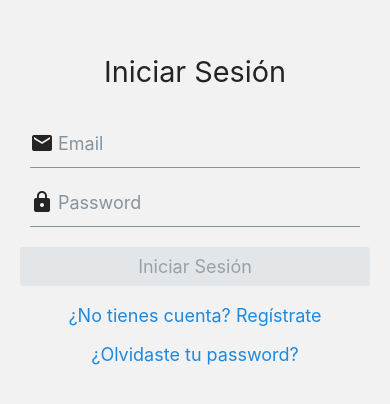
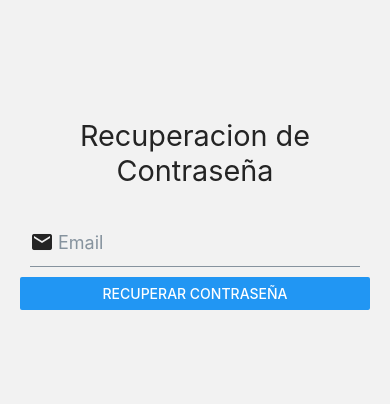
Before and after one commit to mcastillo1302/my-books-review-react-n, a React Native app: screen /ForgotPassword in a window 390 px wide. Shown: the part 208-612 px from the top of the page. Built offline with nearby package versions, Linux system fonts and the light colour scheme.

Commit message:
Se crea interfaz del recuperacion de password, usando la opcion de firebase, en el que te envia un mail y te permite crear un nuevo password

```diff
--- a/src/navigation/AuthNavigator.js
+++ b/src/navigation/AuthNavigator.js
@@ -1,7 +1,9 @@
 import React from 'react';
-import { createNativeStackNavigator } from '@react-navigation/native-stack';
+import {createNativeStackNavigator} from '@react-navigation/native-stack';
 import LoginScreen from '../screens/auth/LoginScreen';
 import RegisterScreen from '../screens/auth/RegisterScreen';
+import TabNavigator from "./TabNavigator";
+import ForgotPasswordScreen from "../screens/auth/ForgotPasswordScreen";
 
 const Stack = createNativeStackNavigator();
 
@@ -10,6 +12,8 @@ export default function AuthNavigator() {
         <Stack.Navigator screenOptions={{ headerShown: false }}>
             <Stack.Screen name="Login" component={LoginScreen} />
             <Stack.Screen name="Register" component={RegisterScreen} />
+            <Stack.Screen name="ForgotPassword" component={ForgotPasswordScreen} />
+            <Stack.Screen name="TabNavigator" component={TabNavigator} />
         </Stack.Navigator>
     );
 }
--- /dev/null
+++ b/src/screens/auth/ForgotPasswordScreen.js
@@ -0,0 +1,74 @@
+import React, {useState} from 'react';
+import {View, TextInput, Button, StyleSheet} from 'react-native';
+import {auth, db} from '../../config/firebase';
+import {sendPasswordResetEmail} from 'firebase/auth';
+import {Input, Text, ThemeProvider} from '@rneui/themed';
+import LoadingModal from "../../components/LoadingModal";
+import {useNavigation} from "@react-navigation/native";
+import CustomModal from "../../components/CustomModal";
+
+export default function ForgotPasswordScreen() {
+    const [email, setEmail] = useState('');
+    const [isLoading, setIsLoading] = useState(false);
+    const [isModalVisible, setIsModalVisible] = useState(false);
+    const navigation = useNavigation();
+
+    const handlePasswordReset = () => {
+        setIsLoading(true);
+        sendPasswordResetEmail(auth, email)
+            .then(() => {
+                setIsModalVisible(true);
+            })
+            .catch(error => {
+                console.error(error);
+            }).finally(() => {
+            setIsLoading(false);
+        });
+    };
+
+    const handleModalClose = () => {
+        setIsModalVisible(false);
+        navigation.navigate('Login');
+    };
+
+    return (
+        <View style={styles.container}>
+            {/*<View>*/}
+            {/*    <TextInput placeholder="Email" value={email} onChangeText={setEmail} />*/}
+            {/*    <Button title="Reset Password" onPress={handlePasswordReset} />*/}
+            {/*</View>*/}
+
+            <Text h3 style={styles.title}>Recuperacion de Contraseña</Text>
+            <Input
+                placeholder="Email"
+                value={email}
+                onChangeText={setEmail}
+                leftIcon={{type: 'material', name: 'email'}}
+            />
+            <Button title="Recuperar Contraseña"
+                    onPress={handlePasswordReset}
+                    containerStyle={styles.button}/>
+            <LoadingModal isLoading={isLoading}/>
+            <CustomModal
+                isVisible={isModalVisible}
+                onClose={handleModalClose}
+                title="Recuperación de Contraseña"
+                message="Se envió un correo para resetear su contraseña."
+            />
+        </View>
+    );
+}
+const styles = StyleSheet.create({
+    container: {
+        flex: 1,
+        padding:
+            20,
+        justifyContent:
+            'center',
+    },
+    title: {
+        textAlign: 'center',
+        marginBottom:
+            30,
+    },
+});
```
Lines whose indentation alone changed are shown as unchanged.
